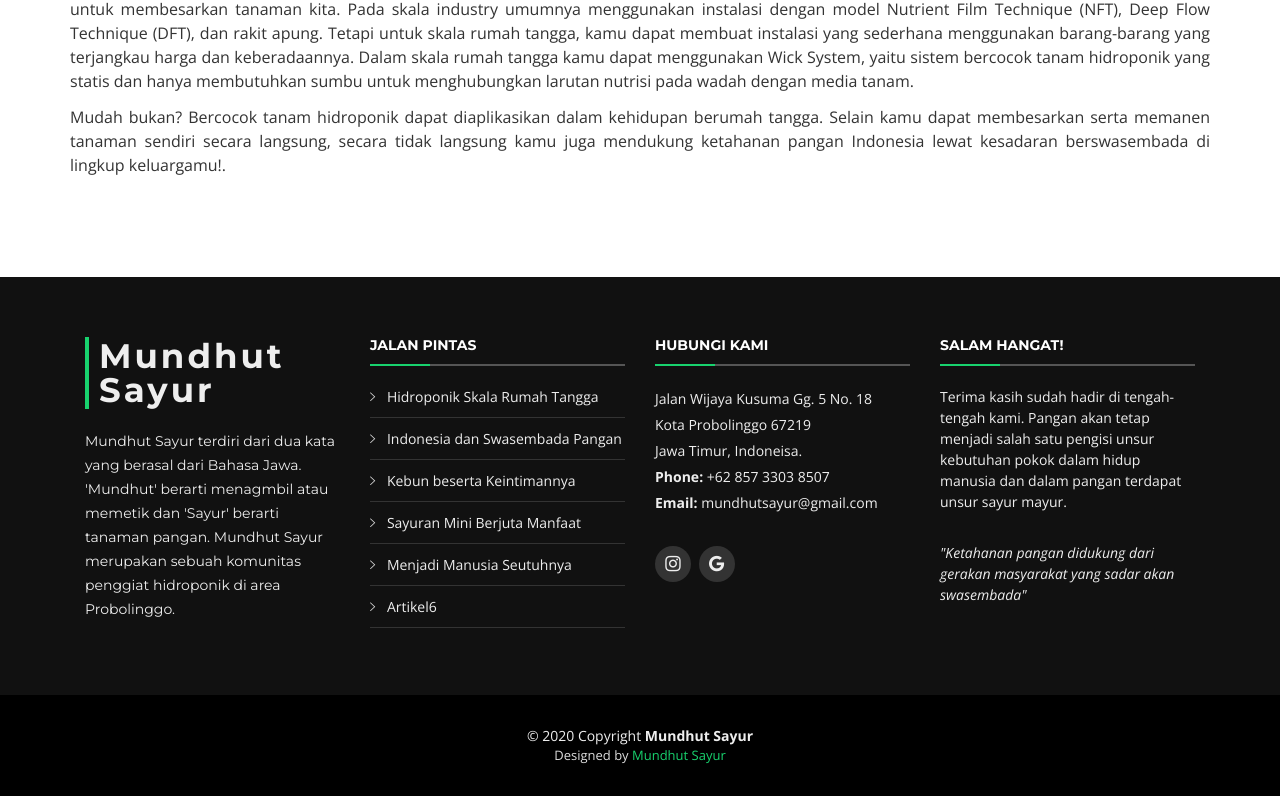
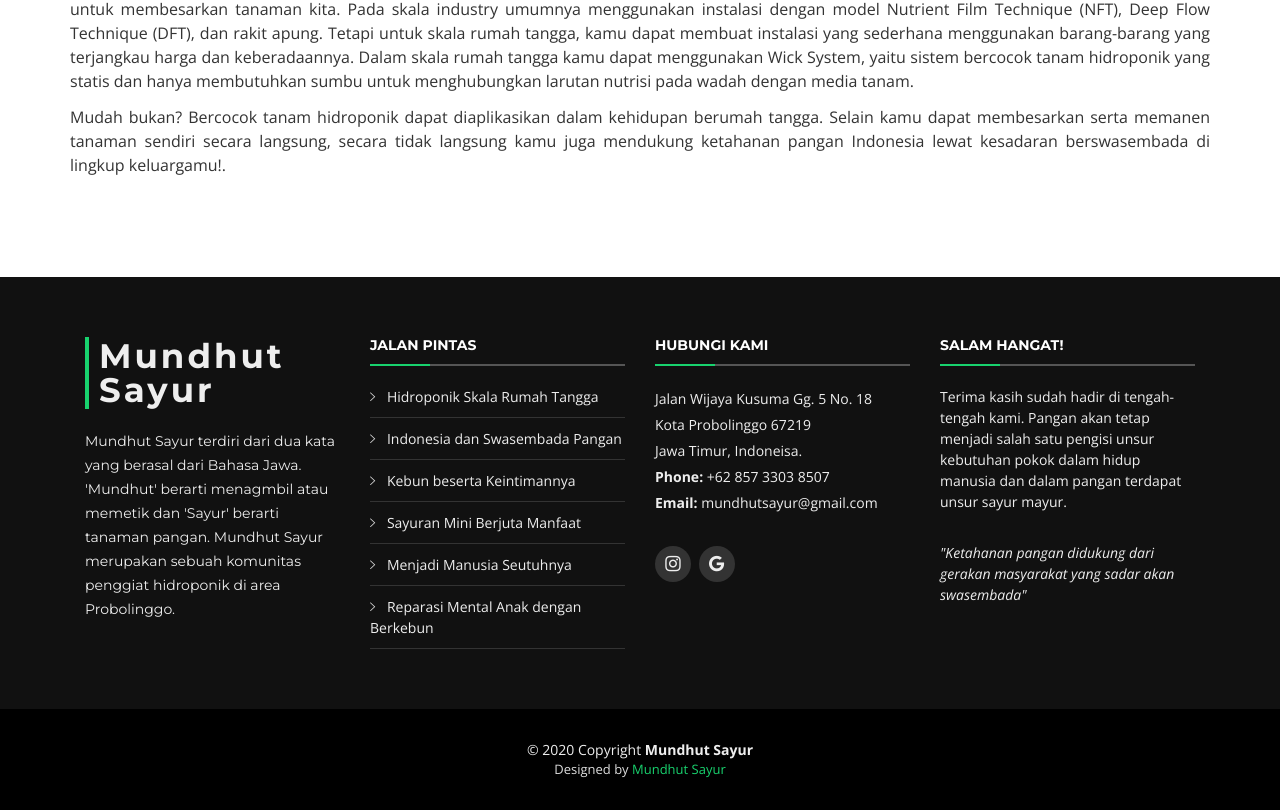
Before and after one commit to mundhutsayur/mundhutsayur.github.io, a plain HTML site: page artikel1.html in a window 1280 px wide. Shown: the part 1248-2058 px from the top of the page. Drawn offline with nearby package versions, Linux system fonts and the light colour scheme; files whose address does not match are found by name.

Commit message:
artikel up

```diff
--- a/artikel1.html
+++ b/artikel1.html
@@ -166,7 +166,8 @@
                             <li><i class="ion-ios-arrow-right"></i> <a href="artikel5.html" target="blank">Menjadi
                                     Manusia
                                     Seutuhnya</a></li>
-                            <li><i class="ion-ios-arrow-right"></i> <a href="artikel6.html" target="blank">Artikel6</a>
+                            <li><i class="ion-ios-arrow-right"></i> <a href="artikel6.html" target="blank">Reparasi
+                                    Mental Anak dengan Berkebun</a>
                             </li>
                         </ul>
                     </div>
```
Also changed, not shown: artikel2.html (+2 -1 lines), artikel3.html (+2 -1 lines), artikel4.html (+2 -1 lines), artikel5.html (+2 -1 lines), artikel6.html (+2 -1 lines).
